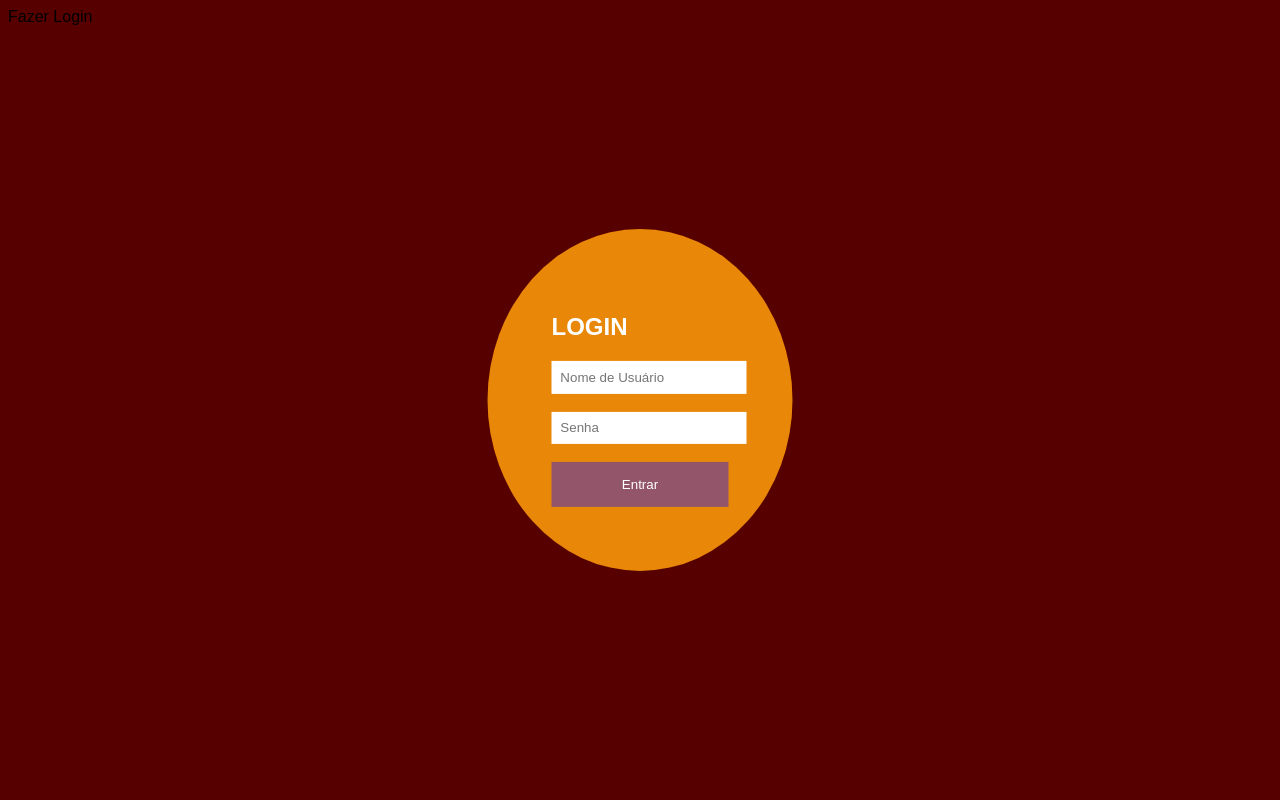
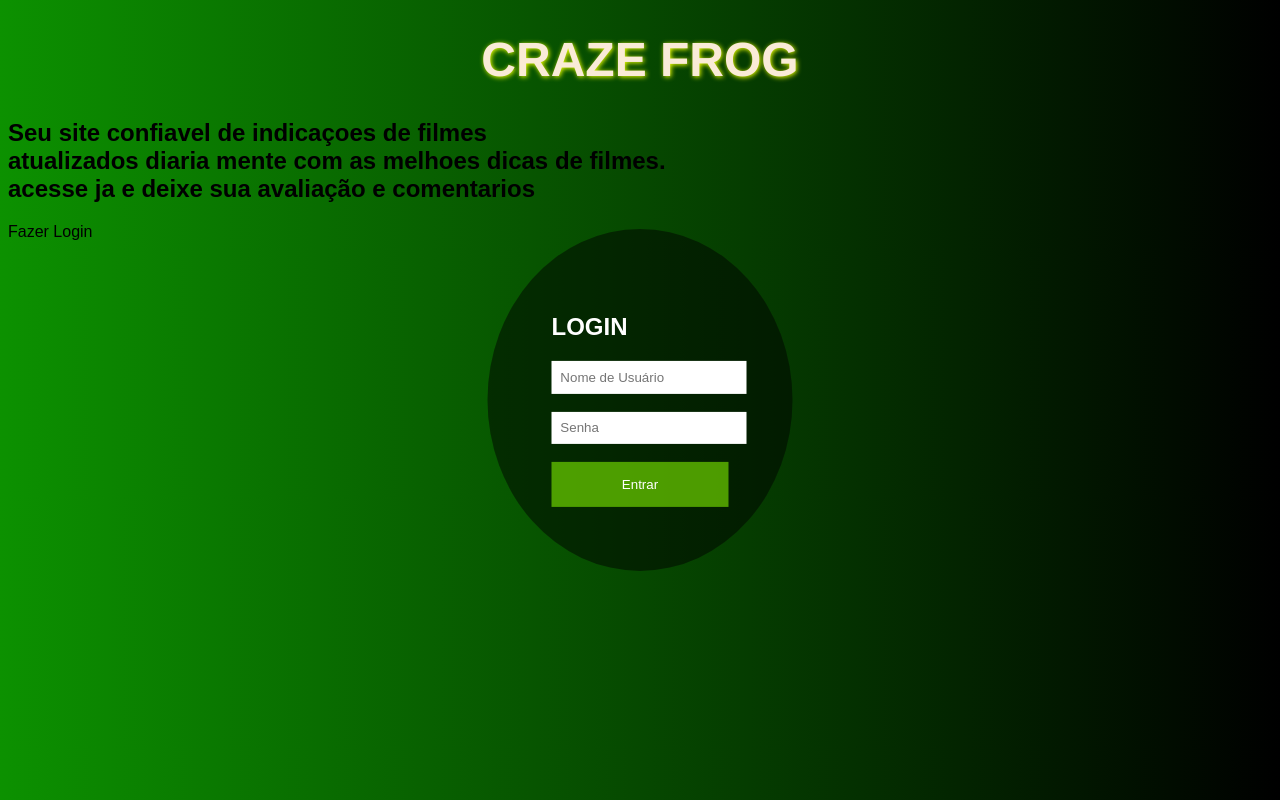
Before and after one commit to Atomossss/projetoFilmePhp, a PHP site: page / in a window 1280 px wide. Run offline with PHP 8.4, Linux system fonts and the light colour scheme.

Commit message:
alteracoes feitas no css e nas paginas de admim vizualizar e criar filmes

```diff
--- a/menu/css/membro.css
+++ b/menu/css/membro.css
@@ -5,6 +5,9 @@ table {
     width: 100%;
     background-color: #000; /* Fundo preto para a tabela */
     color:  #4CAF50; /* Texto salmão para toda a tabela */
+  }
+  body{
+    background-image: linear-gradient(to right, rgb(12, 145, 0) , rgb(0, 0, 0));
   }
 
   td, th {
--- a/menu/css/style.css
+++ b/menu/css/style.css
@@ -1,11 +1,20 @@
-
 body{
     font-family: Arial, Arial, Helvetica, sans-serif;
-    background: rgb(87, 0, 0);
+    background-image: linear-gradient(to right, rgb(12, 145, 0) , rgb(0, 0, 0));
+
+}
+
+
+h1{
+    text-shadow: 1px 1px 5px rgb(238, 255, 0);
+    font-size: 300% ;
+    color: antiquewhite;
+    text-align: center;
+    font-family: 'Franklin Gothic Medium', 'Arial Narrow', Arial, sans-serif;
 }
 
 .login{
-    background-color: rgb(233, 135, 8);
+    background-color: rgba(0, 0, 0, 0.5);
     position: absolute;
     top: 50%;
     left: 50%;
@@ -23,7 +32,7 @@ input{
 
 .botao{
 
-    background-color : rgba(49, 30, 216, 0.473);
+    background-color : rgba(121, 228, 0, 0.63);
     border: none;
     padding: 15px;
     width: 100%;
@@ -33,8 +42,8 @@ input{
 }
 
 .botao:hover{
-    background-color: pink;
-    color: black;
+    background-color: rgb(0, 22, 1);
+    color: rgb(121, 121, 121);
 }
 
 table {
--- a/menu/paginas/index.php
+++ b/menu/paginas/index.php
@@ -8,7 +8,10 @@
 </head>
 
 <body>
-
+ <h1> CRAZE FROG</h1>
+ <h2>Seu site confiavel de indicaçoes de filmes <br>
+    atualizados diaria mente com as melhoes dicas de filmes.<br>
+    acesse ja e deixe sua avaliação e comentarios</h2>
 <?php
 //Talvez colocar type password na senha
 //Início da sessão do usuário
--- a/menu/paginas/membro.php
+++ b/menu/paginas/membro.php
@@ -46,7 +46,7 @@
                 echo '<th> NOME </th>';
                 echo '<th> CATEGORIA </th>';
                 echo '<th> DIRETOR </th>';
-                echo '<th> DETALHES </th>';
+                echo '<th> DETALHES E AVALIAÇÕES </th>';
             echo '</tr>';
 
             while($row = mysqli_fetch_array($resultado)) {
@@ -55,7 +55,7 @@
                 echo '<td>' .  $row["nome"] .  '</td>';
                 echo '<td>' .  $row["categoria"] .  '</td>';
                 echo '<td>' .  $row["diretor"] .  '</td>';
-                echo '<td> <a href="avaliacao.php?id=' . $row["id"] . '"> Avaliação </td>';
+                echo '<td> <a href="avaliacao.php?id=' . $row["id"] . '"> Ver avaliaçoes! </td>';
                 echo '</tr>';
             }
 
```
Also changed, not shown: menu/css/admin.style.css (+14 -0 lines), menu/paginas/admin-criacao.php (added, +65 -0 lines), menu/paginas/admin-tabela.php (added, +60 -0 lines), menu/paginas/admin.php (+6 -78 lines).
